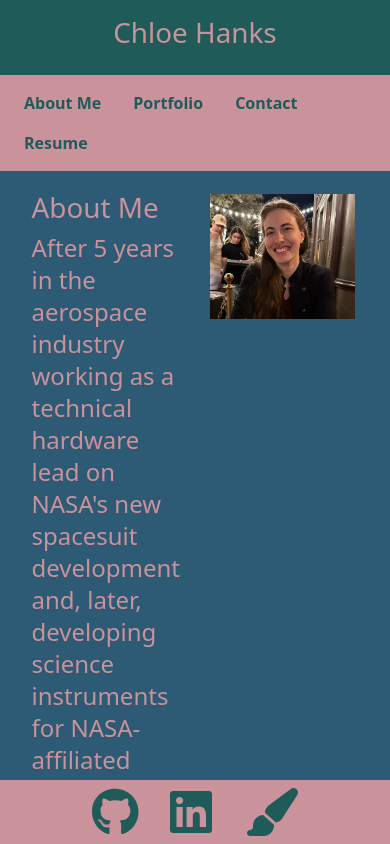
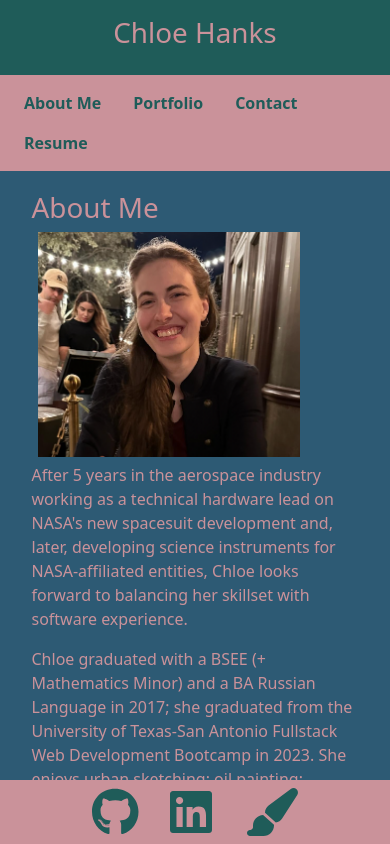
Before and after one commit to chloeeh/hanks-react-portfolio, a React (Create React App) app: page / in a window 390 px wide. Shown: the top 844 px of the page. Built offline with nearby package versions, Linux system fonts and the light colour scheme.

Commit message:
made about page responsive; header redirects to about page

```diff
--- a/src/components/Header.js
+++ b/src/components/Header.js
@@ -5,7 +5,7 @@ import '../App.css';
 export default function Header() {
     return (
         <div id="header" className='header'>
-            <a className='navbar-brand ' href="true">
+            <a className='navbar-brand ' href="about">
 
                 <h1 className='flex justify-content-center align-center m-auto pt-3'>Chloe Hanks</h1>
                 <button className="navbar-toggler" type="button" data-bs-toggle="collapse" data-bs-target="#navbarSupportedContent" aria-controls="navbarSupportedContent" aria-expanded="false" aria-label="Toggle navigation">
--- a/src/components/pages/About.js
+++ b/src/components/pages/About.js
@@ -6,17 +6,18 @@ import monChouChou from '../../images/monchouchou.png'
 export default function About() {
   return (
     <div className="display-flex row page-container">
+      <div className='float-right'>
+        {/* <img src={monChouChou} alt="profile img of Chloe"></img> */}
+      </div>
       <div className='col'>
         <h1>About Me</h1>
-        <p className='text-2xl'>
+        <img src={monChouChou} alt="profile img of Chloe" className='w-[80%] md:w-[30%] md:float-right'></img>
+        <p className=''>
         After 5 years in the aerospace industry working as a technical hardware lead on NASA's new spacesuit development and, later, developing science instruments for NASA-affiliated entities, Chloe looks forward to balancing her skillset with software experience.
         </p>
-        <p className='text-2xl'>
+        <p className=''>
         Chloe graduated with a BSEE (+ Mathematics Minor) and a BA Russian Language in 2017; she graduated from the University of Texas-San Antonio Fullstack Web Development Bootcamp in 2023. She enjoys urban sketching; oil painting; creating with textiles; reading, and writing.
         </p>
-      </div>
-      <div className='col'>
-        <img src={monChouChou} alt="profile img of Chloe"></img>
       </div>
     </div>
   );
```
